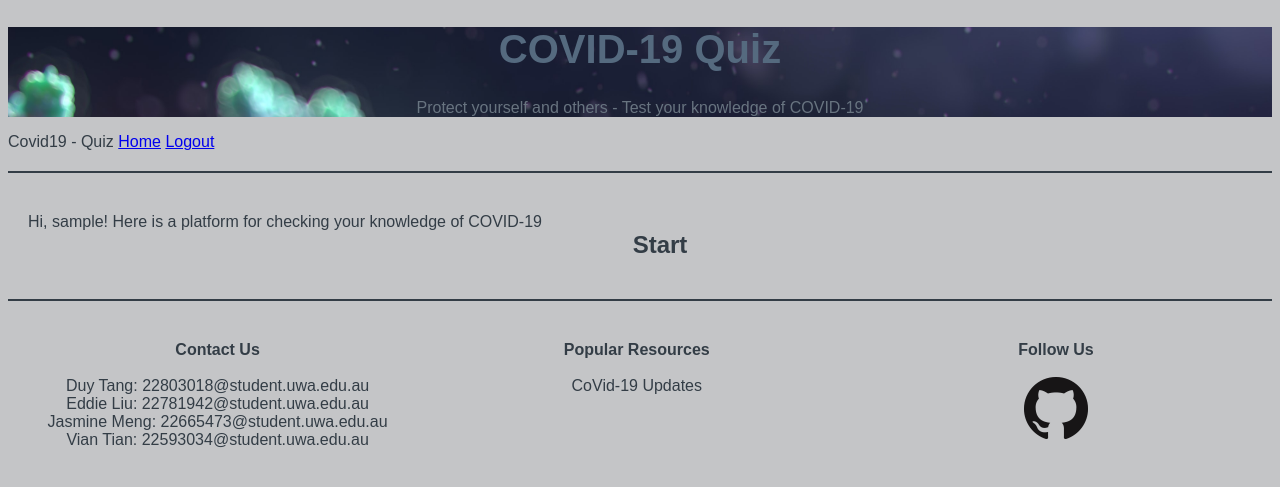
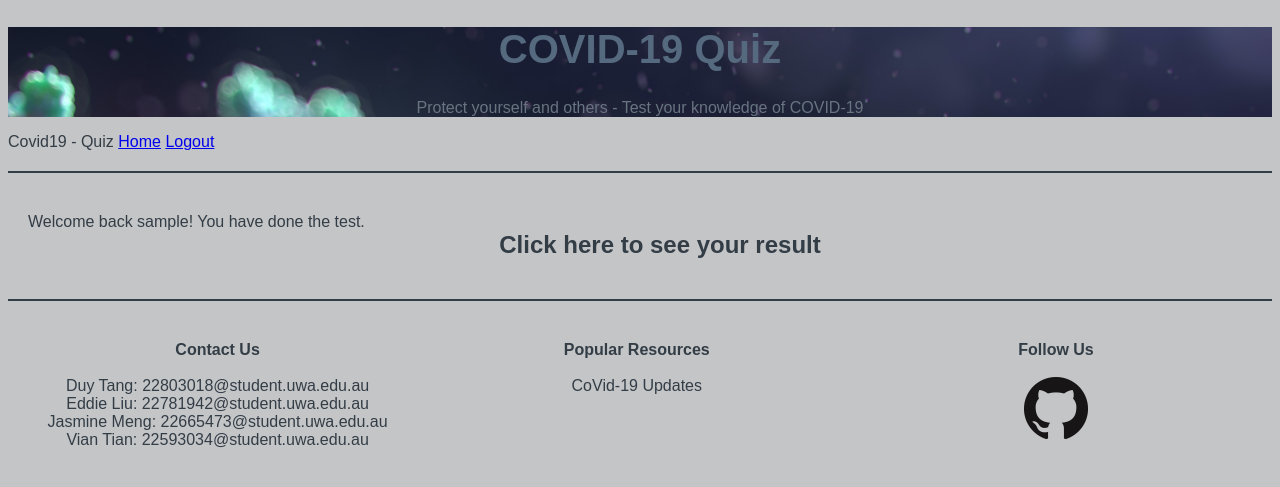
Before and after one commit to thanhduytang/Simple-Quiz-Web-Application-using-Flask, a Flask app: page / in a window 1280 px wide. Shown: the top 487 px of the page. Run offline with Flask 2, Linux system fonts and the light colour scheme; a user stored in the database is signed in; tables that the repository leaves empty hold one stand-in row (values such as "Sample post"); some web fonts are replaced.

Commit message:
More codes

```diff
--- a/app/templates/index.html
+++ b/app/templates/index.html
@@ -3,12 +3,20 @@
 {% block content %}
         <!--Content-->
         <div class='row'>
+            {% if current_user.scores.all() == [] %}
             <div class='column'>
                 Hi, {{ current_user.username }}!</h1>
                 Here is a platform for checking your knowledge of COVID-19
-
                 <!--Button-->
                 <div class='center'><a class='button' href='question.html'>Start</a></div>
             </div>
+            {% else %}
+            <div class='column'>
+                Welcome back {{ current_user.username }}!</h1>
+                You have done the test.
+                <!--Button-->
+                <div class='center'><a class='button' href='result.html'>Click here to see your result</a></div>
+            </div>
+            {% endif %}
         </div>
 {% endblock %}
```
